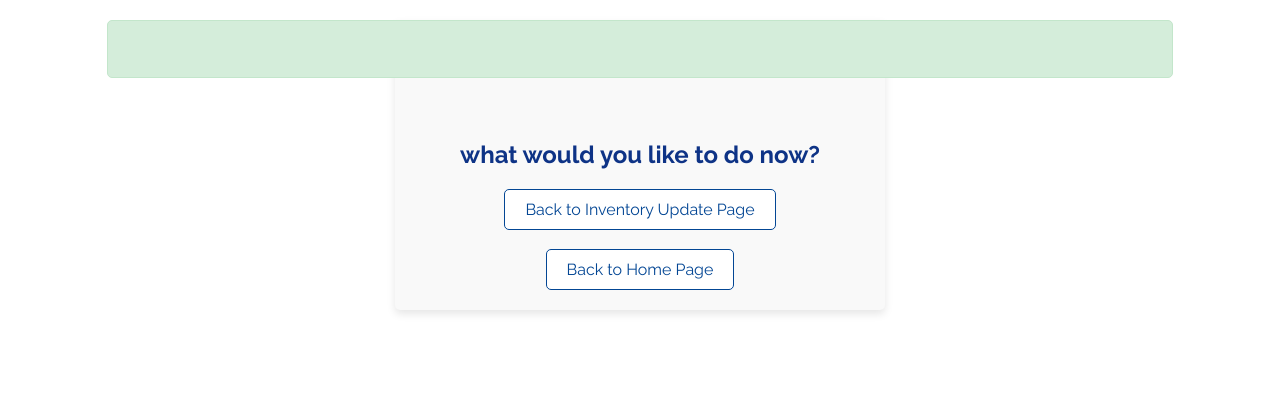
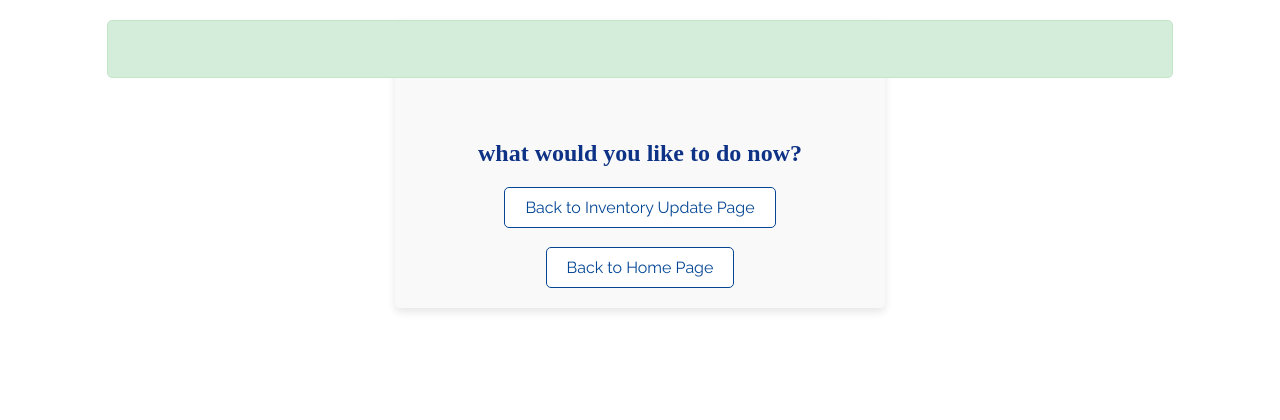
Before and after one commit to mariiamantsurova/Projects, a Flask app: template Online_store/templates/inventory_message.html in a window 1280 px wide. Shown: the top 420 px of the page. Run offline with Flask 3, Linux system fonts and the light colour scheme; the template is opened without the code that fills it, so the values that code supplies are empty; some web fonts are replaced.

Commit message:
font inventory message fix

```diff
--- a/Online_store/templates/inventory_message.html
+++ b/Online_store/templates/inventory_message.html
@@ -17,7 +17,7 @@
         <p>{{ message }}</p>
     </div>
     <div class="new-div">
-        <h2> what would you like to do now?</h2>
+        <h2 class="title"> what would you like to do now?</h2>
             <!-- Add other content or a button to redirect back to the inventory page -->
         <a href="{{ url_for('inventory_update', email=email) }}" class="important_button">Back to Inventory Update Page</a> </br>
         <a href="{{ url_for('home')}}" class="important_button">Back to Home Page</a>
```
